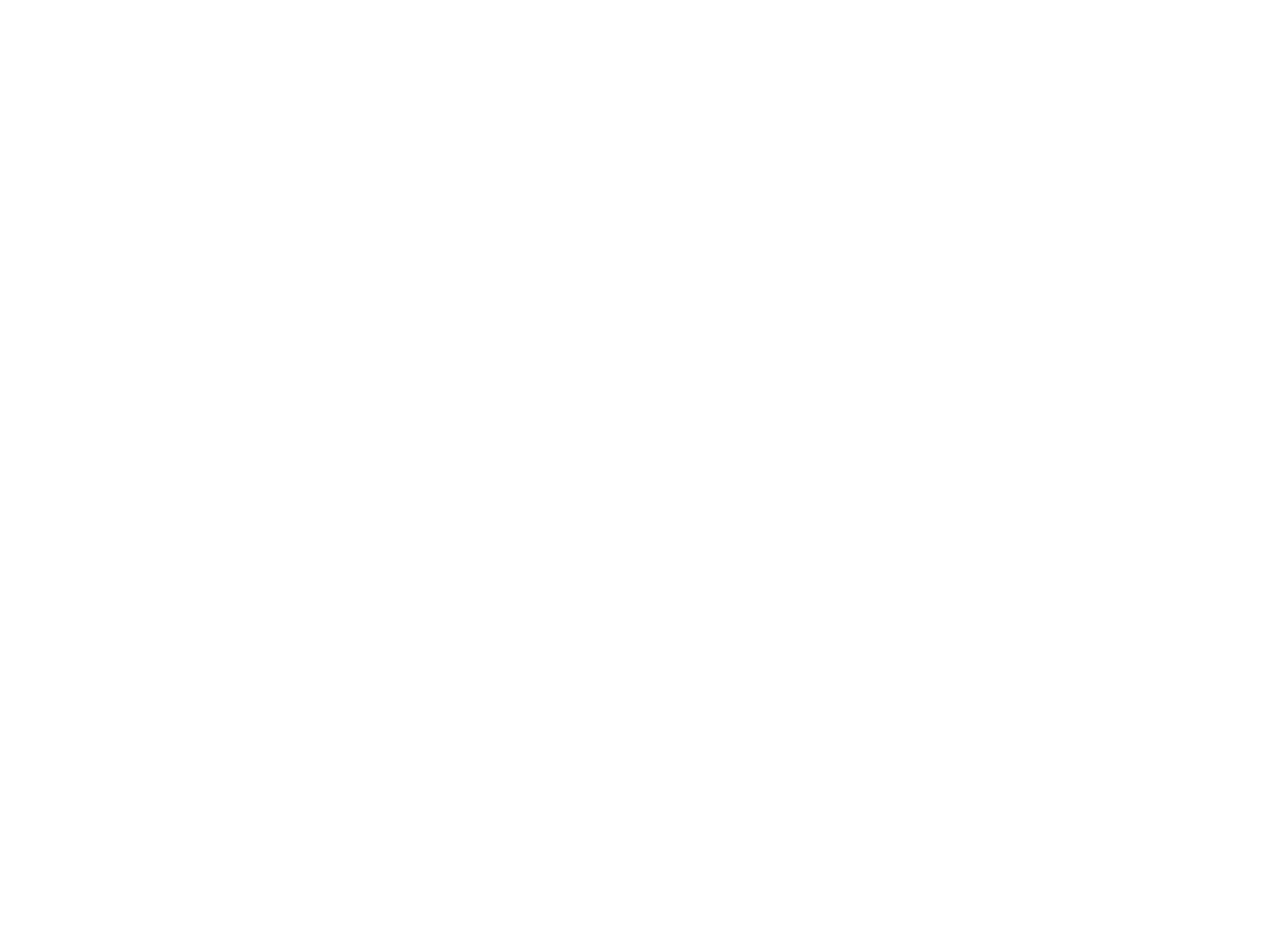
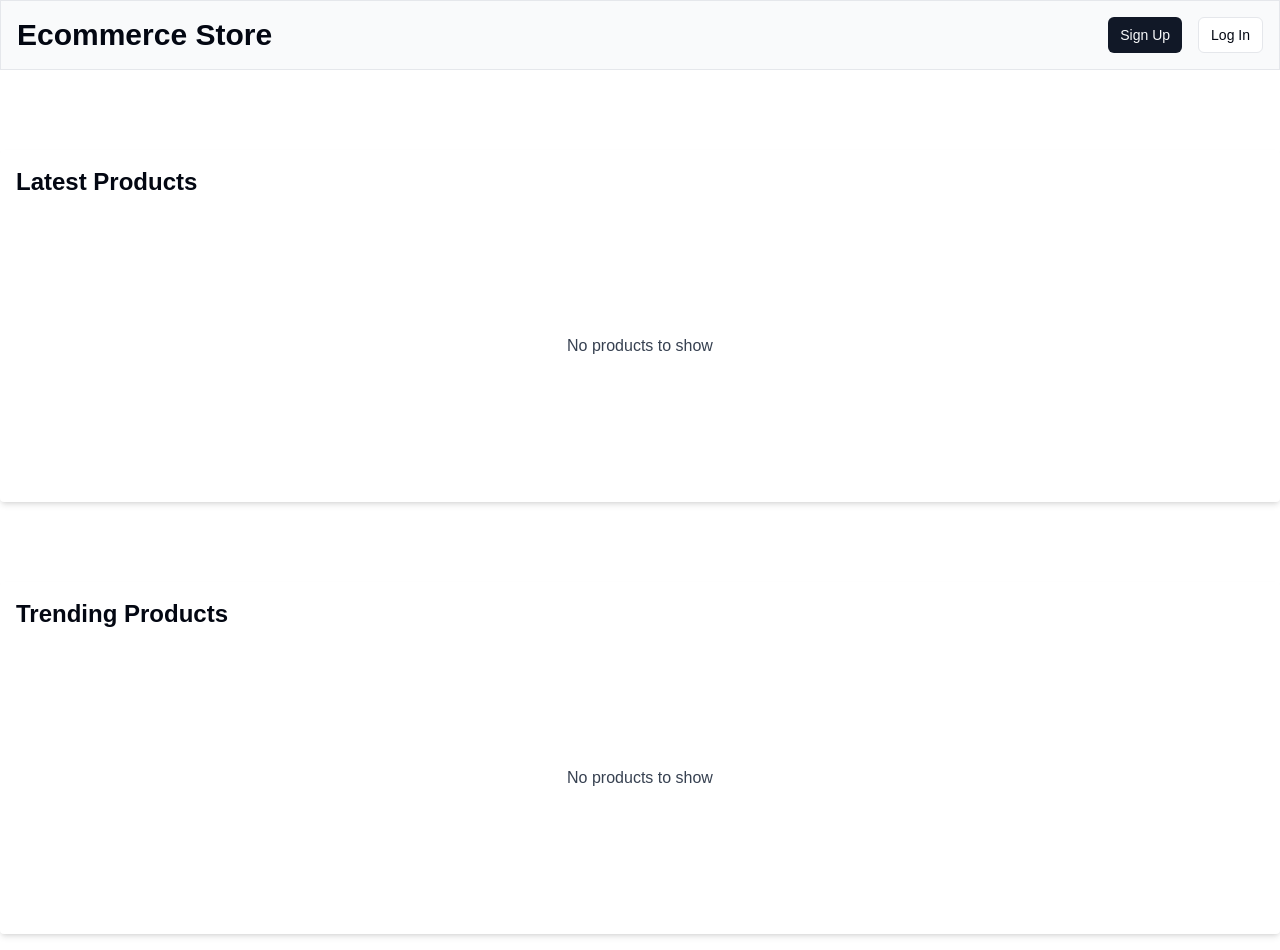
Before and after one commit to AmmarKhatri/ecommerce-frontend, a Next.js app: page / in a window 1280 px wide. Before the commit the page ends 800 px from the top, so only its background shows below. Built offline with nearby package versions, Linux system fonts and the light colour scheme.

Commit message:
added static homepage

```diff
--- a/src/app/page.tsx
+++ b/src/app/page.tsx
@@ -1,8 +1,20 @@
-import Image from 'next/image'
+import HomePageHeader from '@/components/header/homeHeader'
 export default function Home() {
   return (
     <div>
-
+      <HomePageHeader/>
+      <div className="justify-center h-screen">
+        <div className="w-full min-h-[20] bg-white p-4 mt-20 rounded shadow-md">
+          {/* Your product content goes here */}
+          <h2 className="text-2xl font-semibold mb-2">Latest Products</h2>
+          <p className="text-gray-700 text-center py-32">No products to show</p>
+        </div>
+        <div className="w-full min-h-[20] bg-white p-4 mt-20 rounded shadow-md">
+          {/* Your product content goes here */}
+          <h2 className="text-2xl font-semibold mb-2">Trending Products</h2>
+          <p className="text-gray-700 text-center py-32">No products to show</p>
+        </div>
+      </div>
     </div>
   )
 }
--- /dev/null
+++ b/src/components/header/homeHeader.tsx
@@ -0,0 +1,47 @@
+'use client';
+import react from "react";
+import Link from "next/link";
+import { Button } from "../ui/button";
+import { CheckAuth } from "@/lib/helper";
+
+const HomePageHeader = () => {
+  const [isLoggedIn, setIsLoggedIn] = react.useState(false)
+  const [loadingAuth, setLoadingAuth] = react.useState(true)
+  react.useEffect(()=> {
+    let isAUTHENTICATED = CheckAuth()
+    console.log("Called check auth: "+isAUTHENTICATED)
+    if (isAUTHENTICATED){
+        setIsLoggedIn(true)
+    }
+    setLoadingAuth(false)
+  })
+  return (
+    <nav className="bg-gray-50 p-4 flex justify-between border border-down">
+      <div className="flex items-center">
+        <span className=" text-3xl font-bold">Ecommerce Store</span>
+      </div>
+      <div className="items-center space-x-4">
+        {
+          loadingAuth ? "": !isLoggedIn ? (
+            <>
+              <Link href="/signup">
+                <Button size="sm">Sign Up</Button>
+              </Link>
+              <Link href="/login">
+                <Button size="sm" variant="outline">
+                  Log In
+                </Button>
+              </Link>
+            </>
+          ) : (
+            <Link href="/dashboard">
+              <Button size="sm">Dashboard</Button>
+            </Link>
+          )
+        }
+      </div>
+    </nav>
+  );
+};
+
+export default HomePageHeader;
```
Also changed, not shown: 1 other file (tests, documents, lock files or other folders).
